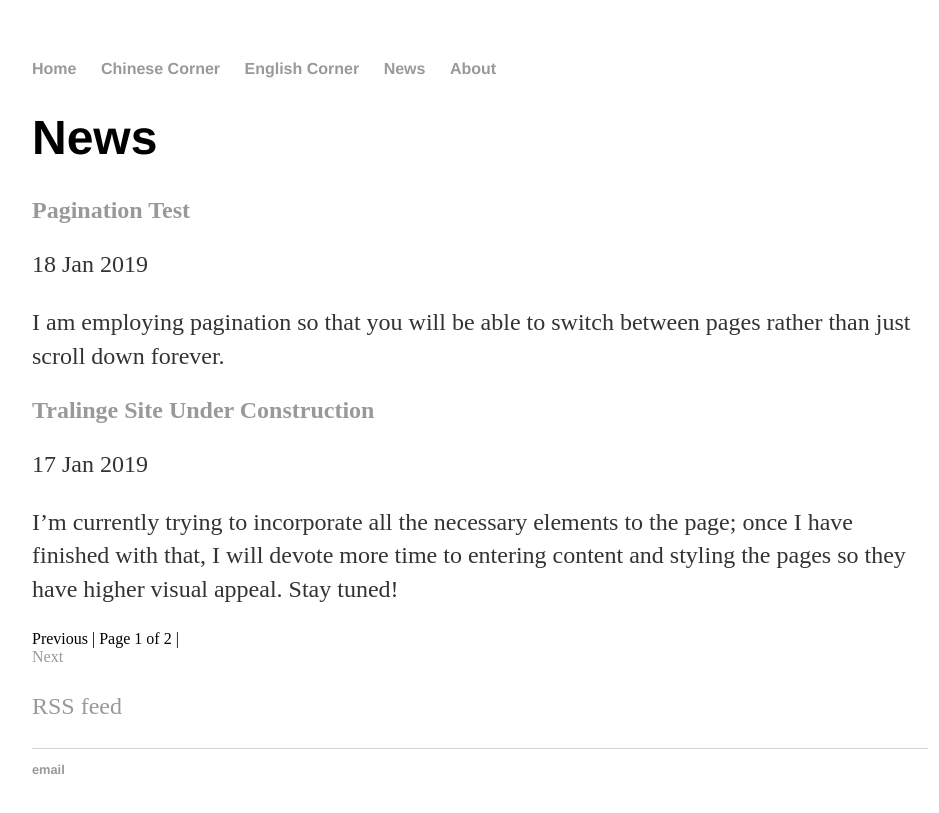
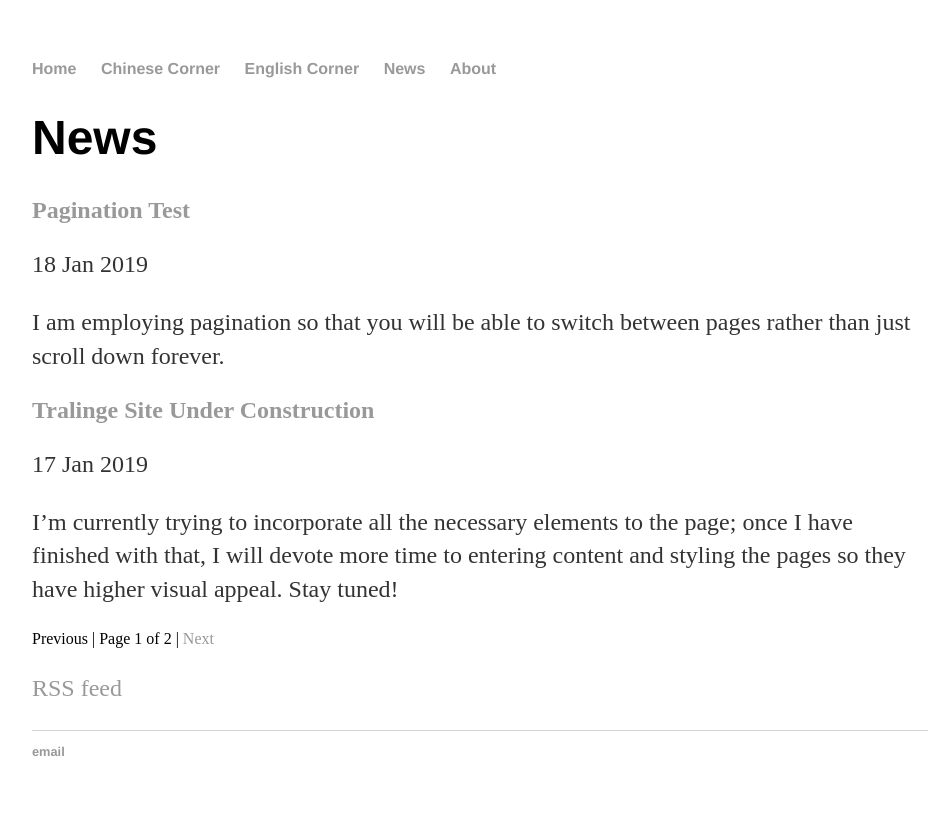
Before and after one commit to Tralinge/tralinge.github.io, a Jekyll site: the page built from news/index.html, in a window 1280 px wide. Shown: the top 813 px of the page, without its empty margins (160-1099 px from the left). Built offline with Jekyll 4.4.1, drawn with Linux system fonts in a browser that asks for light colours; the list of posts is cut into pages by our own code.

Commit message:
Update index.html

```diff
--- a/news/index.html
+++ b/news/index.html
@@ -28,7 +28,7 @@ title: News
 
   <span class="page_number ">
   | Page {{ paginator.page }} of {{ paginator.total_pages }} |
-  </span><br>
+  </span>
 
   {% if paginator.next_page %}
     <a href="{{ paginator.next_page_path }}" class="next">Next</a>
```
